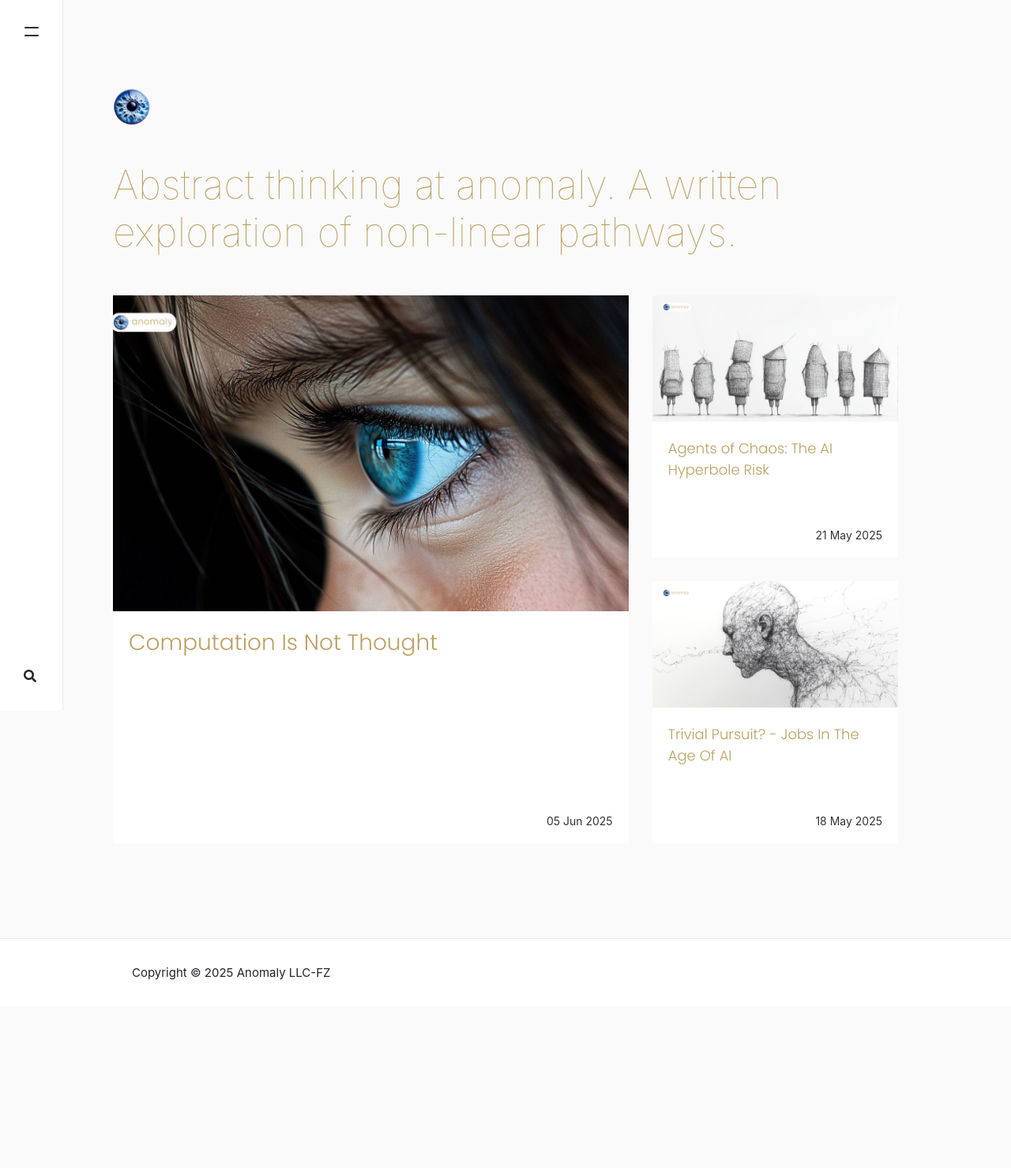
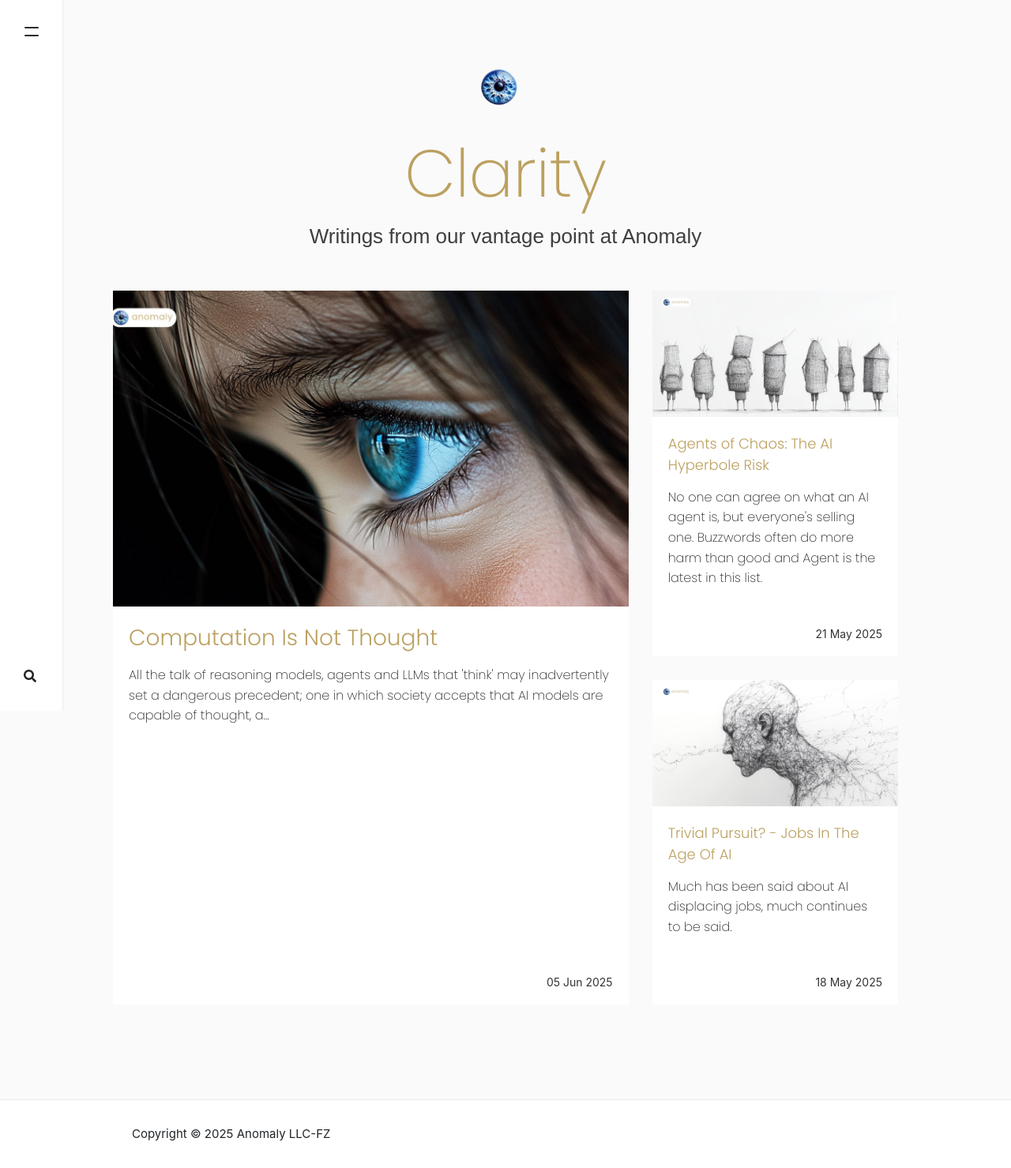
Before and after one commit to anomalyae/thinking, a Jekyll site: the page built from index.html, in a window 1280 px wide. Shown: the whole page at 79% size. Built offline with Jekyll 4.4.1, drawn with Linux system fonts in a browser that asks for light colours; nearby versions of some CDN libraries; the list of posts is cut into pages by our own code; comment, search, counter and statistics services are not loaded; a style sheet for code colours, icons or effects is not loaded; before the commit the page ends 1274 px from its top, so only the background shows below that.

Commit message:
Redesign header and refactor inline styles to CSS classes
- Redesigned site header with "Clarity" as separate title from tagline
- Inverse colors: title in gold (#BCA060), tagline in dark gray
- Created reusable CSS classes for reference boxes, blockquotes, list headers, and embeds
- Refactored two posts to remove inline styles
- Added explicit excerpts to posts for card previews
- Adjusted header spacing and logo margins
- Enabled excerpt text display on all blog cards

🤖 Generated with [Claude Code](https://claude.com/claude-code)

Co-Authored-By: Claude <noreply@anthropic.com>

```diff
--- a/_config.yml
+++ b/_config.yml
@@ -1,7 +1,7 @@
 # Site
 name: "Anomaly LLC-FZ"
-title: "Thinking"
-description: "Abstract thinking at anomaly. A written exploration of non-linear pathways."
+title: "Clarity"
+description: "Writings from our vantage point at Anomaly"
 logo: 'assets/images/glitch.png'
 favicon: 'assets/images/glitch.png'
 url: "https://thinking.anomaly.ae"
--- a/_layouts/default.html
+++ b/_layouts/default.html
@@ -72,18 +72,17 @@
     <!-- Site Logo/Name
     ================================================== -->
 
-    <a class="navbar-brand" href="{{ site.baseurl }}/">
-        <img src="{{ site.baseurl }}/{{ site.logo }}" alt="{{ site.name }}">
-    </a>
-
-
-    <!-- Site Tag
-    ================================================== -->
-    {% if page.url == '/' %}
-        <p class="sitetag">
-            {{ site.description }}
-        </p>
-    {% endif %}
+    <div class="site-header">
+        <a class="navbar-brand" href="{{ site.baseurl }}/">
+            <img src="{{ site.baseurl }}/{{ site.logo }}" alt="{{ site.name }}">
+        </a>
+        {% if page.url == '/' %}
+            <div class="header-text">
+                <h1 class="site-title">{{ site.title }}</h1>
+                <p class="site-tagline">{{ site.description }}</p>
+            </div>
+        {% endif %}
+    </div>
 
     <!-- Content
     ================================================== -->
--- a/_posts/2025-05-21-Agents-of-chaos.md
+++ b/_posts/2025-05-21-Agents-of-chaos.md
@@ -7,6 +7,7 @@ tags: [ Ethical-Infrastructure, Framework ]
 image: assets/images/agents.jpg
 blockchain: "Arbitrum"
 transaction_hash: "0xd7918c3b60daee5b9aa725486c742c1ae2a9139a34b1c1e9f5e1460c8cde64e0"
+excerpt: "No one can agree on what an AI agent is, but everyone's selling one. Buzzwords often do more harm than good and Agent is the latest in this list."
 ---
 
 <p class="font-nevermind green"> No one can agree on what an AI agent is,  but everyone’s selling one.</p>
--- a/_posts/2025-06-05-Computation-is-not-thought.md
+++ b/_posts/2025-06-05-Computation-is-not-thought.md
@@ -11,6 +11,8 @@ categories: [ Thesis ]
 tags: [ Ethical-Infrastructure, Framework]
 
 image: assets/images/thoughtcompute.jpg
+
+excerpt: "All the talk of reasoning models, agents and LLMs that 'think' may inadvertently set a dangerous precedent; one in which society accepts that AI models are capable of thought, a uniquely human trait."
 
 ---
 
--- a/assets/css/theme.scss
+++ b/assets/css/theme.scss
@@ -134,6 +134,58 @@ h2 {
 .site-content {
     padding-top:50px;
 }
+
+// Site Header
+.site-header {
+    text-align: center;
+    margin-bottom: 50px;
+
+    .navbar-brand {
+        display: inline-block;
+        margin-bottom: 10px;
+    }
+
+    .header-text {
+        margin-top: 0;
+    }
+
+    .site-title {
+        font-family: 'Poppins', sans-serif;
+        font-weight: 200;
+        font-size: 48px;
+        line-height: 1.1;
+        color: #BCA060;
+        margin: 0 0 15px 0;
+        letter-spacing: -0.5px;
+
+        @include media-breakpoint-up(md) {
+            font-size: 72px;
+        }
+
+        @include media-breakpoint-up(lg) {
+            font-size: 84px;
+        }
+    }
+
+    .site-tagline {
+        font-family: 'NeverMind', sans-serif;
+        font-weight: 300;
+        font-size: 18px;
+        line-height: 1.4;
+        color: #3E3E3E;
+        margin: 0;
+
+        @include media-breakpoint-up(md) {
+            font-size: 22px;
+        }
+
+        @include media-breakpoint-up(lg) {
+            font-size: 26px;
+        }
+    }
+}
+
+// Legacy class for backwards compatibility
 .sitetag {
     font-weight:100;
     color: #BCA060;
@@ -219,8 +271,8 @@ img, img:hover {
 // menu
 .navbar-brand img {
     max-height:80px;
-    margin-bottom:40px;
-    margin-top:40px;
+    margin-bottom:25px;
+    margin-top:15px;
 }
 .sidebar {
     position: fixed;
@@ -416,6 +468,9 @@ img, img:hover {
         .card-title {
             font-size:28px;
         }
+        .card-text {
+            display: block;
+        }
         .img-thumb {
             object-fit:cover;
             height:400px;
@@ -425,9 +480,6 @@ img, img:hover {
     }
 
     .blog-grid-item:nth-child(2), .blog-grid-item:nth-child(3) {
-        .card-text {
-            display:none;
-        }
         .img-thumb {
             object-fit:cover;
             height:160px;
@@ -590,6 +642,9 @@ img, img:hover {
     font-weight: 300;
     font-family: "Nevermind";
     font-size: 1.25rem;
+    display: block;
+    margin-top: 20px;
+    margin-bottom: 10px;
 }
 
 .external {
@@ -682,6 +737,113 @@ img, img:hover {
 .blockchain-verification a:hover {
     /* Utilizing the transition effects from the global styles */
     color: darken(#2986CC, 10%); /* Slightly darkened link color on hover */
+}
+
+// External Reference Box Styles
+.reference-box {
+    border: 1px solid #eaeaea;
+    border-radius: 0;
+    padding: 20px;
+    margin: 30px 0;
+    background-color: #fcfcfc;
+    font-family: 'Poppins', sans-serif;
+}
+
+.reference-box-content {
+    display: flex;
+    flex-direction: column;
+    gap: 12px;
+}
+
+.reference-header {
+    display: flex;
+    align-items: center;
+    gap: 10px;
+}
+
+.reference-icon {
+    min-width: 24px;
+}
+
+.reference-source {
+    font-size: 14px;
+    color: #616161;
+    font-weight: 300;
+}
+
+.reference-title {
+    margin: 0;
+    font-size: 18px;
+    font-weight: 300;
+    line-height: 1.4;
+    font-family: 'Poppins', sans-serif;
+
+    a {
+        color: #BCA060;
+        text-decoration: none;
+        border-bottom: 1px solid #eaeaea;
+
+        &:hover {
+            border-bottom-color: #BCA060;
+        }
+    }
+}
+
+.reference-description {
+    margin: 0;
+    color: #3E3E3E;
+    font-size: 15px;
+    line-height: 1.7;
+    font-weight: 300;
+    font-family: 'Poppins', sans-serif;
+}
+
+.reference-meta {
+    display: flex;
+    justify-content: space-between;
+    align-items: center;
+    margin-top: 5px;
+}
+
+.reference-date {
+    font-size: 14px;
+    color: #616161;
+    font-weight: 200;
+}
+
+.reference-link {
+    font-size: 14px;
+    color: #BCA060;
+    text-decoration: none;
+    font-weight: 300;
+    display: flex;
+    align-items: center;
+    gap: 4px;
+
+    &:hover {
+        color: darken(#BCA060, 10%);
+    }
+}
+
+// Icon styles for SVGs
+.icon-check-circle {
+    stroke: #BCA060;
+    stroke-width: 2;
+}
+
+.icon-arrow {
+    stroke: #BCA060;
+    stroke-width: 1.33333;
+}
+
+// Embedded content
+.embed-center {
+    text-align: center;
+    margin: 2em 0;
+
+    iframe {
+        max-width: 100%;
+    }
 }
 
 .c-rating button {
```
